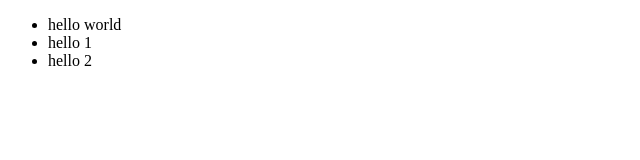
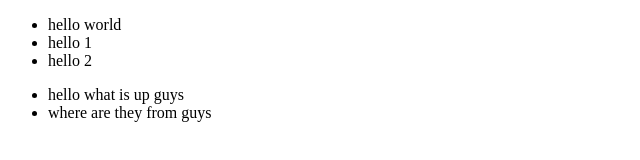
Before and after one commit to eldorprogrammer/practis, a plain HTML site: page index.html in a window 1280 px wide. Shown: the whole page, without its empty margins (0-640 px from the left). Drawn offline with Linux system fonts and the light colour scheme.

Commit message:
yangi li teglari qo'shildi

```diff
--- a/index.html
+++ b/index.html
@@ -21,5 +21,11 @@
             </ul>
         </nav>
     </header>
+
+    <ul>
+        <li>hello what is up guys</li>
+        <li>where are they from guys</li>
+    </ul>
+
 </body>
 </html>
```
